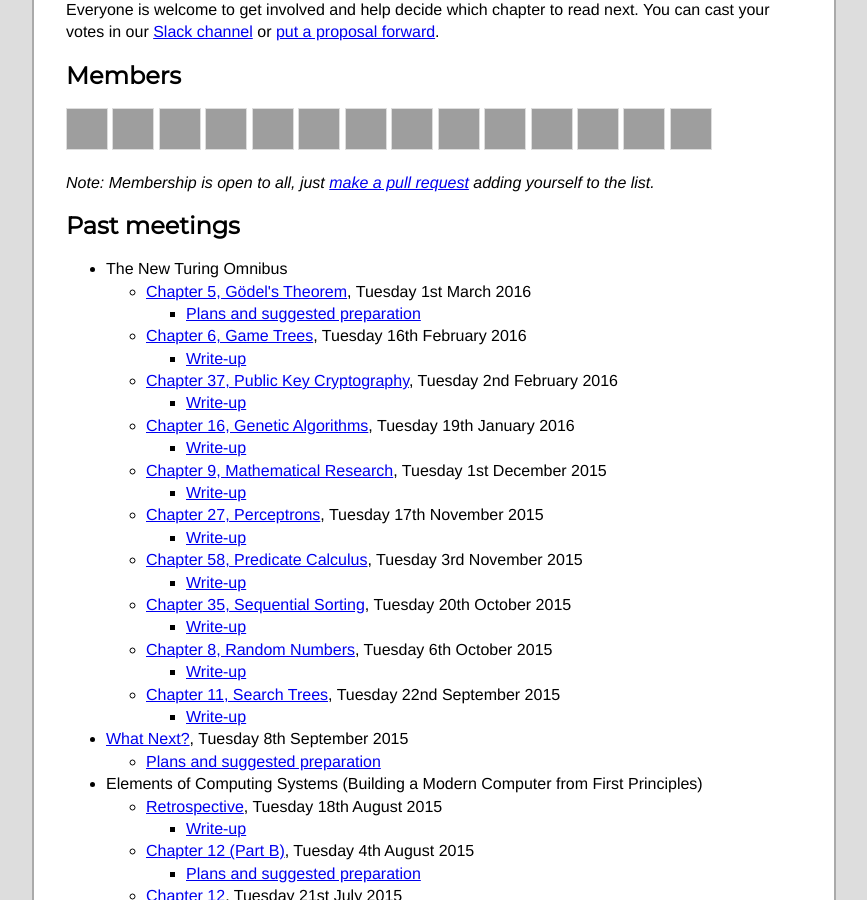
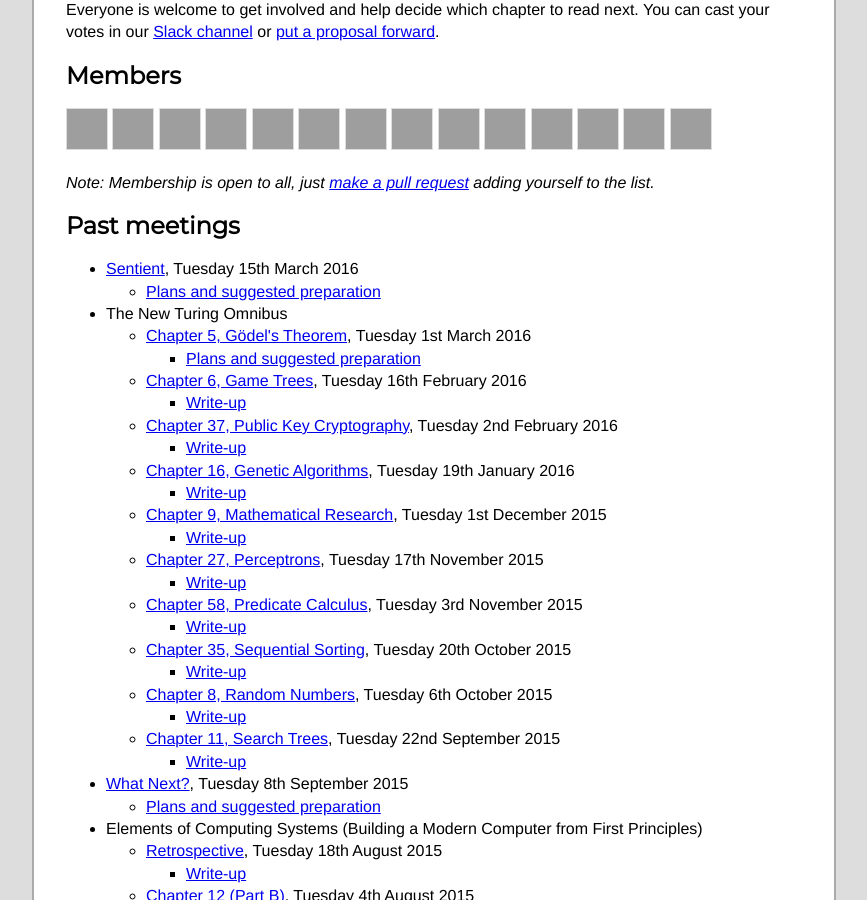
Before and after one commit to computationclub/computationclub.github.io, a Jekyll site: the page built from index.html, in a window 1280 px wide and 900 px high, scrolled down 433 px, cut to the strip 0-900 px from the top of the window. Shown: the whole strip, without its empty margins (206-1073 px from the left). Built offline with Jekyll 4.4.1, drawn with Linux system fonts in a browser that asks for light colours; some web fonts are replaced; grey boxes are pictures that could not be loaded.

Commit message:
Add Sentient meeting (15th Mar 2016)

```diff
--- a/_data/meetings.yml
+++ b/_data/meetings.yml
@@ -1,3 +1,8 @@
+- date: 2016-03-15
+  title: Sentient
+  url: http://lanyrd.com/2016/london-computation-club-march/
+  plans: https://github.com/computationclub/computationclub.github.io/wiki/Call-for-Proposals#sentient-related-to-chapter-34-satisfiability
+
 - date: 2016-03-01
   title: Chapter 5, Gödel's Theorem
   url: http://lanyrd.com/2016/london-computation-club-godels-theorem/
```
